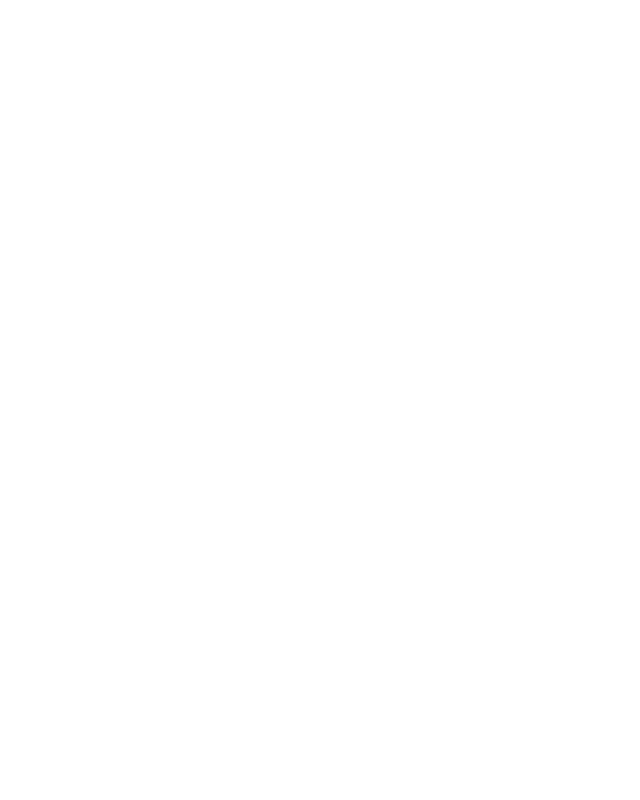
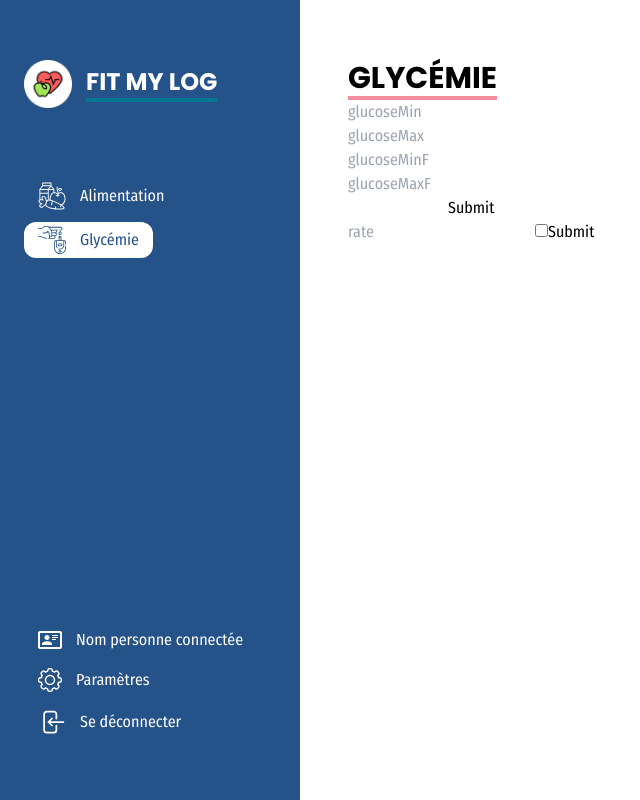
Before and after one commit to kbakazami/my_fit_log_front, a React (Vite) app: page /glycemie in a window 1280 px wide. Before the commit this address had no page. Shown: the whole page, without its empty margins (0-640 px from the left). Built offline with nearby package versions, Linux system fonts and the light colour scheme; no server answers.

Commit message:
feature/MFL-11
start

```diff
--- a/src/App.jsx
+++ b/src/App.jsx
@@ -6,7 +6,7 @@
 
 function App() {
 
-    const [currentUser, setCurrentUser] = useState(undefined);
+    const [currentUser, setCurrentUser] = useState(true);
     const navigate = useNavigate();
 
     useEffect(() => {
--- /dev/null
+++ b/src/Components/ProfileCategoryButton/ProfileCategoryButton.jsx
@@ -0,0 +1,10 @@
+import {NavLink} from "react-router-dom";
+
+export default function ProfileCategoryButton(props){
+    return(
+        <div>
+            <p>{props.name}</p>
+            <p>{props.children}</p>
+        </div>
+    )
+}
--- a/src/Pages/Glycemie/Glycemie.jsx
+++ b/src/Pages/Glycemie/Glycemie.jsx
@@ -3,8 +3,8 @@
 
 export default function Glycemie(){
     return(
-        <div>
-            <h1 className={"uppercase"}>Glycémie</h1>
+        <div className={"pt-15 pl-12"}>
+            <h2 className={"w-fit uppercase text-3xl font-bold border-b-4 border-sugar-blood"}>Glycémie</h2>
             <GlycemieGoalForm />
             <GlycemieForm />
         </div>
--- a/tailwind.config.cjs
+++ b/tailwind.config.cjs
@@ -29,6 +29,7 @@
         secondary: "#449C88",
         tertiary: "#007991",
         error: '#CE1717',
+        'sugar-blood': '#F78C9F'
       },
       spacing: {
         '17' : '4.375rem',
```
